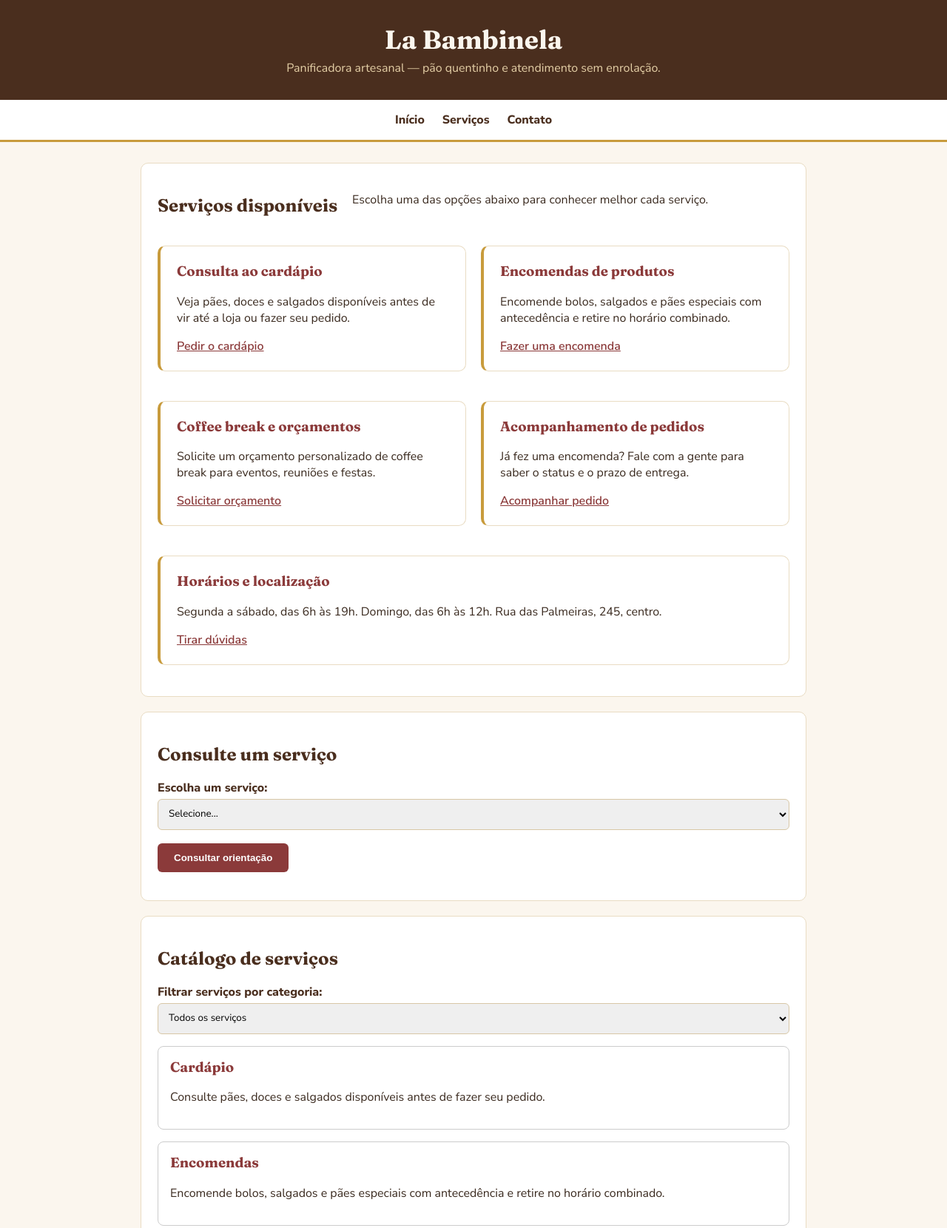
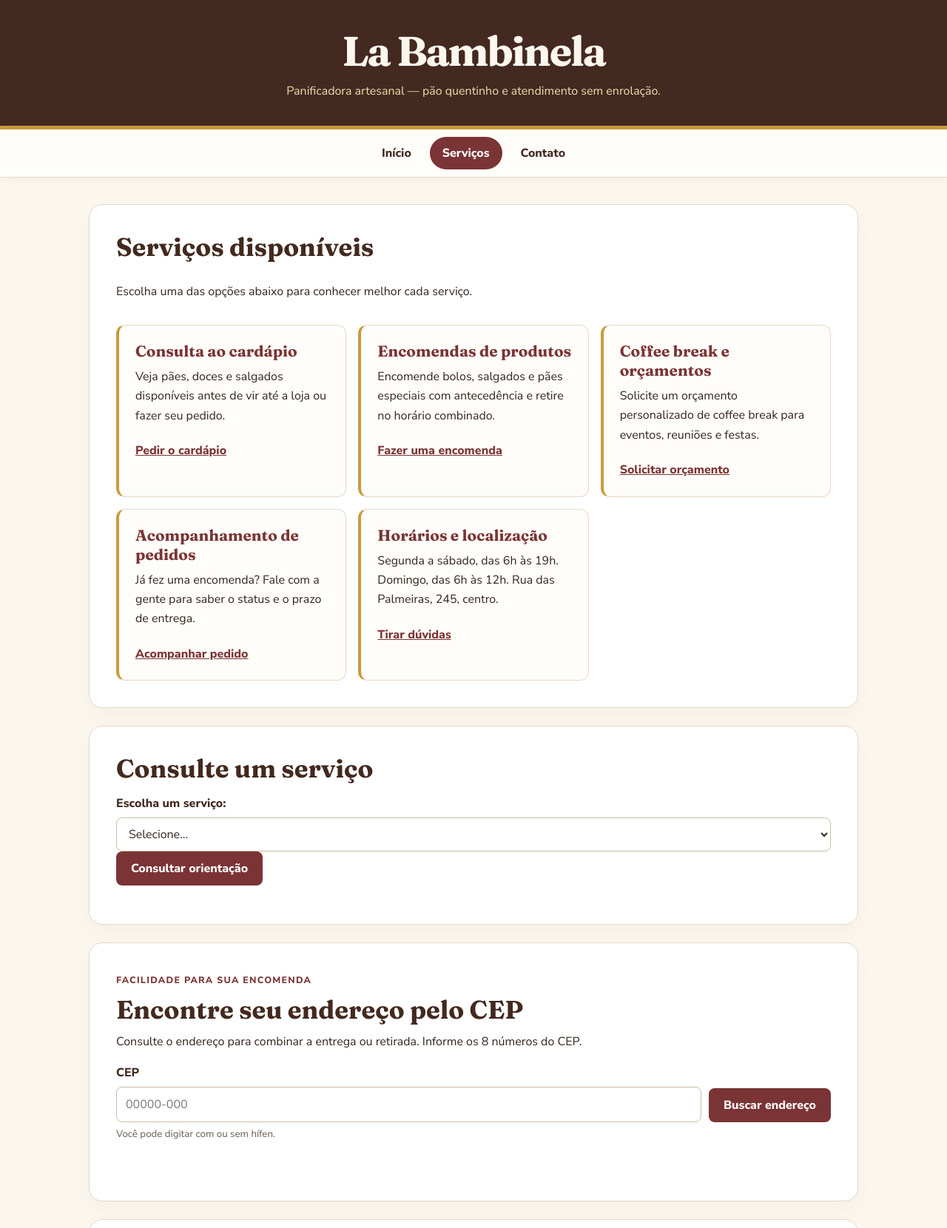
Before and after one commit to Miguel-Fischer/portal-servico, a plain HTML site: page servicos.html in a window 1280 px wide. Shown: the top 1660 px of the page at 74% size. Drawn offline with Linux system fonts and the light colour scheme.

Commit message:
parte final

```diff
--- a/css/style.css
+++ b/css/style.css
@@ -1,143 +1,88 @@
+:root {
+  color-scheme: light;
+  --cafe: #43291f;
+  --vinho: #7b3435;
+  --dourado: #c89b3c;
+  --creme: #fbf6ee;
+  --texto: #33251f;
+  --suave: #f5eee4;
+  --borda: #e6d8c4;
+}
+* { box-sizing: border-box; }
+html { scroll-behavior: smooth; }
 body {
-  font-family: 'Nunito Sans', Arial, sans-serif;
-  margin: 0;
-  background-color: #FBF6EE;
-  color: #3A2A1F;
+  margin: 0; background: var(--creme); color: var(--texto);
+  font-family: "Nunito Sans", "Segoe UI", sans-serif; line-height: 1.65;
 }
-
 header {
-  background-color: #4A2E1E;
-  color: #FBF6EE;
-  padding: 32px 24px;
-  text-align: center;
+  padding: 38px 24px 34px; text-align: center; color: var(--creme);
+  background: var(--cafe); border-bottom: 5px solid var(--dourado);
 }
-
-header h1 {
-  font-family: 'Fraunces', Georgia, serif;
-  font-size: 2.2rem;
-  margin: 0 0 6px 0;
+header h1 { margin: 0; font: 700 clamp(2.2rem, 5vw, 3.5rem)/1.1 "Fraunces", Georgia, serif; letter-spacing: -.04em; }
+header p { margin: 10px 0 0; color: #f1dcae; }
+nav {
+  position: sticky; top: 0; z-index: 5; display: flex; justify-content: center;
+  flex-wrap: wrap; gap: 8px; padding: 10px 16px; background: #fffdf9;
+  border-bottom: 1px solid var(--borda); box-shadow: 0 3px 12px #43291f0b;
 }
-
-header p {
-  margin: 0;
-  color: #E4CFA6;
+nav a { padding: 9px 17px; border-radius: 999px; color: var(--cafe); text-decoration: none; font-weight: 800; }
+nav a:hover, nav a[aria-current="page"] { color: white; background: var(--vinho); }
+a { color: var(--vinho); }
+a:focus-visible, button:focus-visible, input:focus-visible, select:focus-visible, textarea:focus-visible {
+  outline: 3px solid var(--dourado); outline-offset: 3px;
 }
-
-nav {
-  background-color: #FFFFFF;
-  padding: 16px;
-  text-align: center;
-  border-bottom: 3px solid #C89B3C;
-  display: flex;
-  justify-content: center;
-  gap: 24px;
+main { width: min(100% - 32px, 1040px); margin: 36px auto 56px; }
+section {
+  margin: 0 0 24px; padding: clamp(22px, 4vw, 36px); background: #fff;
+  border: 1px solid var(--borda); border-radius: 18px; box-shadow: 0 10px 28px #43291f08;
 }
-
-nav a {
-  color: #4A2E1E;
-  text-decoration: none;
-  font-weight: 800;
+section h2 { margin: 0 0 10px; color: var(--cafe); font: 700 clamp(1.55rem, 3vw, 2.15rem)/1.2 "Fraunces", Georgia, serif; }
+section h3, article h3 { margin: 0 0 8px; color: var(--vinho); font: 700 1.3rem/1.25 "Fraunces", Georgia, serif; }
+p { margin-top: 0; }
+img { display: block; max-width: 100%; height: auto; margin-top: 20px; border-radius: 12px; }
+.container-servicos { display: grid; grid-template-columns: repeat(auto-fit, minmax(min(100%, 260px), 1fr)); gap: 16px; }
+.container-servicos > h2, .container-servicos > p { grid-column: 1 / -1; }
+.container-servicos article, .card-servico {
+  margin: 0; padding: 22px; border: 1px solid var(--borda); border-left: 4px solid var(--dourado);
+  border-radius: 12px; background: #fffdf9;
 }
-
-nav a:hover {
-  color: #8B3A3A;
+.container-servicos article a { display: inline-block; margin-top: 5px; font-weight: 800; }
+#listaServicos { display: grid; grid-template-columns: repeat(auto-fit, minmax(min(100%, 230px), 1fr)); gap: 14px; margin-top: 16px; }
+#listaServicos .card-servico { margin: 0; }
+.eyebrow { display: inline-block; margin-bottom: 8px; color: var(--vinho); font-size: .78rem; font-weight: 800; letter-spacing: .1em; text-transform: uppercase; }
+label { display: block; margin: 14px 0 5px; color: var(--cafe); font-weight: 800; }
+input, select, textarea {
+  width: 100%; min-height: 46px; padding: 10px 12px; border: 1px solid #cdbda6; border-radius: 8px;
+  background: #fff; color: var(--texto); font: inherit;
 }
-
-main {
-  width: 90%;
-  max-width: 900px;
-  margin: 28px auto;
+textarea { min-height: 130px; resize: vertical; }
+input[aria-invalid="true"] { border-color: #a43131; }
+button {
+  min-height: 46px; padding: 10px 20px; border: 0; border-radius: 8px; background: var(--vinho);
+  color: #fff; cursor: pointer; font: inherit; font-weight: 800; transition: background .15s ease, transform .15s ease;
 }
-
-section, article {
-  background-color: #FFFFFF;
-  padding: 22px;
-  margin-bottom: 20px;
-  border: 1px solid #E9DCC3;
-  border-radius: 10px;
+button:hover:not(:disabled) { background: #5f2729; transform: translateY(-1px); }
+button:disabled { cursor: wait; opacity: .72; }
+.cep-controles { display: grid; grid-template-columns: minmax(150px, 1fr) auto; gap: 10px; align-items: end; }
+.texto-ajuda { display: block; margin-top: 6px; color: #675c50; }
+.status { min-height: 1.6em; margin: 16px 0 0; font-weight: 800; }
+.resultado-cep:empty { display: none; }
+.dados-endereco { display: grid; grid-template-columns: minmax(100px, .35fr) 1fr; gap: 7px 16px; margin: 8px 0 0; padding: 16px; border-radius: 10px; background: var(--suave); }
+.dados-endereco dt { font-weight: 800; color: var(--cafe); }
+.dados-endereco dd { margin: 0; }
+form button { margin-top: 16px; }
+.cep-controles button { margin: 0; }
+footer { padding: 24px 16px; color: #f8eee1; background: var(--cafe); text-align: center; font-size: .92rem; }
+footer p { margin: 0; }
+@media (max-width: 560px) {
+  header { padding: 30px 18px; }
+  main { width: min(100% - 22px, 1040px); margin-top: 20px; }
+  nav { gap: 2px; }
+  nav a { padding: 8px 12px; }
+  .cep-controles { grid-template-columns: 1fr; }
+  .dados-endereco { grid-template-columns: 1fr; gap: 0; }
+  .dados-endereco dd { margin: 0 0 10px; }
 }
-
-section h2 {
-  font-family: 'Fraunces', Georgia, serif;
-  color: #4A2E1E;
+@media (prefers-reduced-motion: reduce) {
+  *, *::before, *::after { scroll-behavior: auto !important; transition-duration: .01ms !important; }
 }
-
-article h3 {
-  font-family: 'Fraunces', Georgia, serif;
-  color: #8B3A3A;
-  margin-top: 0;
-}
-
-article {
-  border-left: 4px solid #C89B3C;
-}
-
-img {
-  max-width: 100%;
-  height: auto;
-  border-radius: 8px;
-  margin-top: 12px;
-}
-
-a {
-  color: #8B3A3A;
-  font-weight: 600;
-}
-
-label {
-  display: block;
-  margin-top: 14px;
-  font-weight: 800;
-  color: #4A2E1E;
-}
-
-input, select, textarea {
-  width: 100%;
-  padding: 10px;
-  margin-top: 4px;
-  box-sizing: border-box;
-  border: 1px solid #D8C7A6;
-  border-radius: 6px;
-  font-family: inherit;
-}
-
-button {
-  margin-top: 18px;
-  padding: 12px 22px;
-  cursor: pointer;
-  background-color: #8B3A3A;
-  color: #FFFFFF;
-  border: none;
-  border-radius: 6px;
-  font-weight: 800;
-}
-
-button:hover {
-  background-color: #6f2d2d;
-}
-
-footer {
-  text-align: center;
-  padding: 22px;
-  color: #7A6A57;
-  font-size: 0.9rem;
-}
-
-/* Flexbox - Passos 2 a 5 */
-.container-servicos {
-  display: flex;
-  gap: 20px;
-  flex-wrap: wrap;
-}
-
-.container-servicos article {
-  flex: 1 1 250px;
-}
-
-/* Aula 10 - cards do catálogo dinâmico */
-.card-servico {
-  border: 1px solid #ccc;
-  border-radius: 8px;
-  padding: 1rem;
-  margin-bottom: 1rem;
-}
--- /dev/null
+++ b/js/cep.js
@@ -0,0 +1,70 @@
+// Consulta de endereço pela API pública ViaCEP.
+const formularioCep = document.querySelector("#formCep");
+const campoCep = document.querySelector("#cep");
+const botaoBuscarCep = document.querySelector("#btnBuscarCep");
+const statusCep = document.querySelector("#statusCep");
+const resultadoCep = document.querySelector("#resultadoCep");
+
+function formatarCep(valor) {
+  const numeros = valor.replace(/\D/g, "").slice(0, 8);
+  return numeros.length > 5 ? `${numeros.slice(0, 5)}-${numeros.slice(5)}` : numeros;
+}
+
+campoCep.addEventListener("input", () => {
+  campoCep.value = formatarCep(campoCep.value);
+});
+
+async function buscarCep(evento) {
+  evento.preventDefault();
+  const cep = campoCep.value.replace(/\D/g, "");
+  resultadoCep.replaceChildren();
+
+  if (cep.length !== 8) {
+    statusCep.textContent = "Digite um CEP válido com 8 números.";
+    campoCep.setAttribute("aria-invalid", "true");
+    campoCep.focus();
+    return;
+  }
+
+  campoCep.removeAttribute("aria-invalid");
+  statusCep.textContent = "Consultando CEP...";
+  botaoBuscarCep.disabled = true;
+  botaoBuscarCep.textContent = "Consultando…";
+
+  try {
+    const resposta = await fetch(`https://viacep.com.br/ws/${cep}/json/`);
+    if (!resposta.ok) throw new Error(`Resposta HTTP ${resposta.status}`);
+    const dados = await resposta.json();
+
+    if (dados.erro) {
+      statusCep.textContent = "CEP não encontrado. Confira os números e tente novamente.";
+      return;
+    }
+
+    statusCep.textContent = "Endereço encontrado.";
+    const linhas = [
+      ["Logradouro", dados.logradouro],
+      ["Bairro", dados.bairro],
+      ["Cidade", [dados.localidade, dados.uf].filter(Boolean).join(" / ")],
+      ["CEP", dados.cep || formatarCep(cep)]
+    ];
+    const lista = document.createElement("dl");
+    lista.className = "dados-endereco";
+    linhas.forEach(([rotulo, valor]) => {
+      const titulo = document.createElement("dt");
+      titulo.textContent = rotulo;
+      const detalhe = document.createElement("dd");
+      detalhe.textContent = valor || "Não informado";
+      lista.append(titulo, detalhe);
+    });
+    resultadoCep.appendChild(lista);
+  } catch (erro) {
+    statusCep.textContent = "Não foi possível consultar agora. Verifique sua conexão e tente novamente.";
+    console.error("Erro na consulta ViaCEP:", erro);
+  } finally {
+    botaoBuscarCep.disabled = false;
+    botaoBuscarCep.textContent = "Buscar endereço";
+  }
+}
+
+formularioCep.addEventListener("submit", buscarCep);
--- a/servicos.html
+++ b/servicos.html
@@ -17,7 +17,7 @@
 
   <nav>
     <a href="index.html">Início</a>
-    <a href="servicos.html">Serviços</a>
+    <a href="servicos.html" aria-current="page">Serviços</a>
     <a href="contato.html">Contato</a>
   </nav>
 
@@ -73,6 +73,22 @@
       <p id="resultado" aria-live="polite"></p>
     </section>
 
+    <section class="consulta-cep" aria-labelledby="tituloCep">
+      <span class="eyebrow">Facilidade para sua encomenda</span>
+      <h2 id="tituloCep">Encontre seu endereço pelo CEP</h2>
+      <p>Consulte o endereço para combinar a entrega ou retirada. Informe os 8 números do CEP.</p>
+      <form id="formCep" novalidate>
+        <label for="cep">CEP</label>
+        <div class="cep-controles">
+          <input id="cep" name="cep" type="text" inputmode="numeric" autocomplete="postal-code" maxlength="9" placeholder="00000-000" aria-describedby="ajudaCep statusCep">
+          <button id="btnBuscarCep" type="submit">Buscar endereço</button>
+        </div>
+        <small id="ajudaCep" class="texto-ajuda">Você pode digitar com ou sem hífen.</small>
+      </form>
+      <p id="statusCep" class="status" role="status" aria-live="polite"></p>
+      <div id="resultadoCep" class="resultado-cep" aria-live="polite"></div>
+    </section>
+
     <section>
       <h2>Catálogo de serviços</h2>
 
@@ -95,5 +111,6 @@
   </footer>
 
   <script src="js/script.js"></script>
+  <script src="js/cep.js"></script>
 </body>
 </html>
```
Also changed, not shown: contato.html (+2 -2 lines), index.html (+1 -1 lines), js/contato.js (+11 -5 lines), 1 other file.
